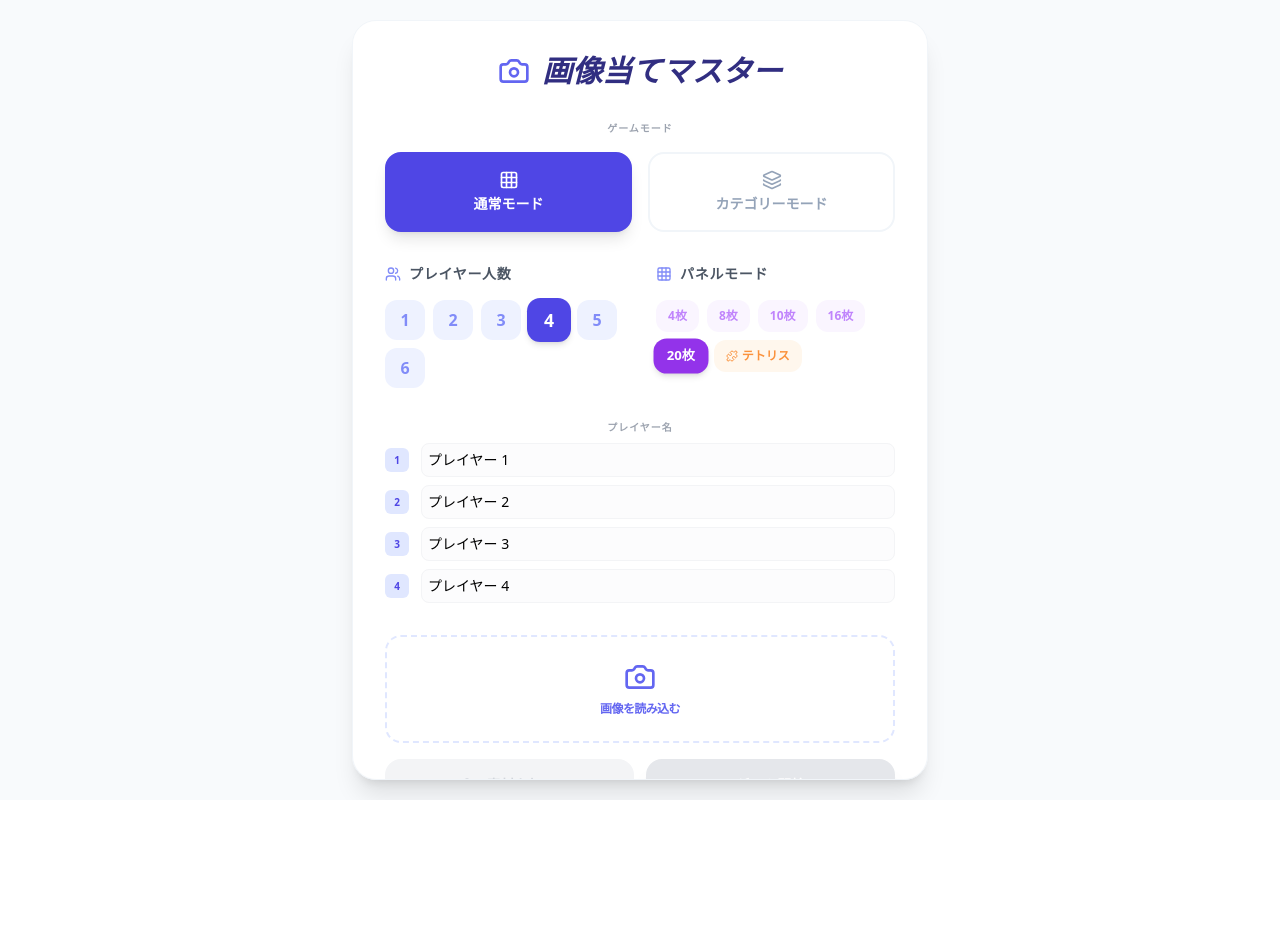
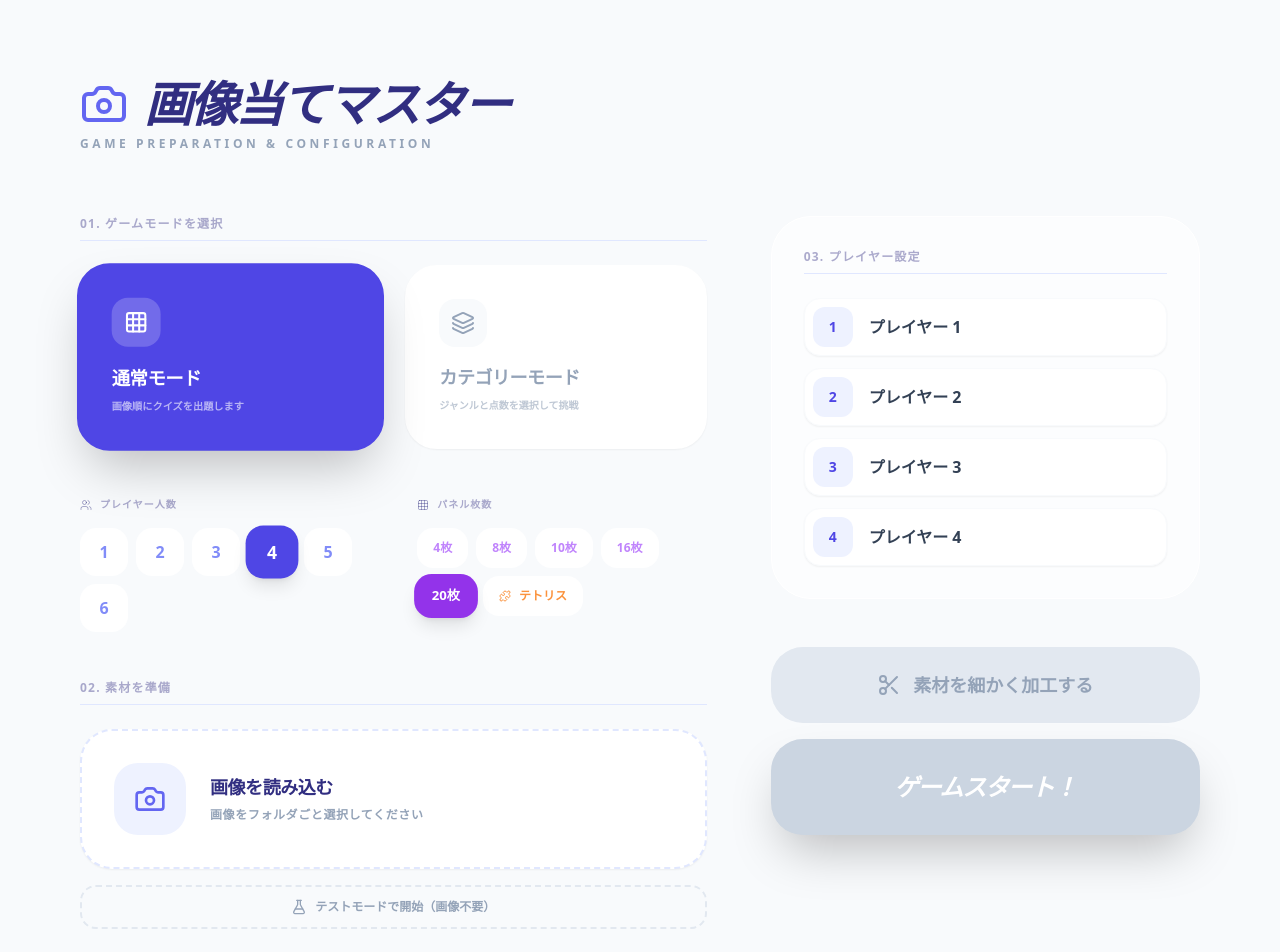
Before and after one commit to nck-imamiya/NCK01, a React (Vite) app in the folder image-game/: page / in a window 1280 px wide. Shown: the top 952 px of the page. Before the commit the page ends 800 px from the top, so only its background shows below. Built offline with nearby package versions, Linux system fonts and the light colour scheme.

Commit message:
テストモード追加、メニュー画面のレイアウト変更

```diff
--- a/image-game/src/App.jsx
+++ b/image-game/src/App.jsx
@@ -27,6 +27,7 @@ export default function App() {
     feedback, cutIn, msg, showAlert,
     basePoint,
     startGame,
+    startTestGame,
     handleAnswer,
     getGridClass,
     selectCategoryQuiz,
@@ -51,6 +52,7 @@ export default function App() {
         quizImages={quizImages}
         handleFolderSelect={handleFolderSelect} fileInputRef={fileInputRef}
         startGame={startGame}
+        startTestGame={startTestGame}
         setGameState={setGameState}
         msg={msg}
       />
--- a/image-game/src/SetupScreen.jsx
+++ b/image-game/src/SetupScreen.jsx
@@ -1,5 +1,5 @@
 import React from 'react';
-import { Camera, Users, Grid, Scissors, Puzzle, Layers } from 'lucide-react';
+import { Camera, Users, Grid, Scissors, Puzzle, Layers, FlaskConical } from 'lucide-react';
 import MessageBox from './MessageBox';
 
 export default function SetupScreen({
@@ -10,86 +10,118 @@ export default function SetupScreen({
   quizImages,
   handleFolderSelect, fileInputRef,
   startGame,
+  startTestGame,
   setGameState,
   msg,
 }) {
   return (
-    <div className="min-h-screen bg-slate-50 flex items-center justify-center p-4">
-      <div className="bg-white rounded-3xl shadow-xl p-8 w-full max-w-xl border border-slate-100 overflow-y-auto max-h-[95vh]">
-        <h1 className="text-3xl font-bold text-center mb-8 text-indigo-900 flex items-center justify-center gap-3 italic">
-          <Camera className="w-8 h-8 text-indigo-500" />
+    <div className="min-h-screen bg-slate-50 p-6 md:p-12 lg:p-20 overflow-y-auto">
+      <div className="max-w-6xl mx-auto">
+        <header className="mb-16">
+          <h1 className="text-5xl font-black text-indigo-900 flex items-center gap-4 italic mb-2 tracking-tighter">
+            <Camera className="w-12 h-12 text-indigo-500" />
           画像当てマスター
         </h1>
+          <p className="text-slate-400 font-bold uppercase tracking-[0.3em] text-xs">Game Preparation & Configuration</p>
+        </header>
 
-        <div className="mb-8">
-          <p className="text-gray-400 font-bold text-[10px] uppercase tracking-widest text-center mb-4">ゲームモード</p>
-          <div className="grid grid-cols-2 gap-4">
-            <button onClick={() => setGameMode('standard')} className={`py-4 rounded-2xl font-bold flex flex-col items-center gap-1 transition-all border-2 ${gameMode === 'standard' ? 'bg-indigo-600 text-white border-indigo-600 shadow-lg' : 'bg-white text-slate-400 border-slate-100 hover:border-indigo-200'}`}>
-              <Grid className="w-5 h-5" />
-              <span className="text-sm">通常モード</span>
+        <div className="grid grid-cols-1 lg:grid-cols-12 gap-16">
+          {/* 左カラム: 設定系 */}
+          <div className="lg:col-span-7 space-y-12">
+            <section>
+              <p className="text-indigo-900/40 font-black text-xs uppercase tracking-widest mb-6 border-b border-indigo-100 pb-2">01. ゲームモードを選択</p>
+              <div className="grid grid-cols-2 gap-6">
+                <button onClick={() => setGameMode('standard')} className={`p-8 rounded-[2rem] font-bold flex flex-col items-start gap-4 transition-all border-2 ${gameMode === 'standard' ? 'bg-indigo-600 text-white border-indigo-600 shadow-2xl scale-[1.02]' : 'bg-white text-slate-400 border-white hover:border-indigo-100 shadow-sm'}`}>
+                  <div className={`p-3 rounded-2xl ${gameMode === 'standard' ? 'bg-white/20' : 'bg-slate-50'}`}><Grid className="w-6 h-6" /></div>
+                  <div className="text-left">
+                    <span className="block text-lg font-black tracking-tight">通常モード</span>
+                    <span className={`text-[10px] opacity-60 ${gameMode === 'standard' ? 'text-white' : 'text-slate-400'}`}>画像順にクイズを出題します</span>
+                  </div>
                 </button>
-            <button onClick={() => setGameMode('category')} className={`py-4 rounded-2xl font-bold flex flex-col items-center gap-1 transition-all border-2 ${gameMode === 'category' ? 'bg-indigo-600 text-white border-indigo-600 shadow-lg' : 'bg-white text-slate-400 border-slate-100 hover:border-indigo-200'}`}>
-              <Layers className="w-5 h-5" />
-              <span className="text-sm">カテゴリーモード</span>
+                <button onClick={() => setGameMode('category')} className={`p-8 rounded-[2rem] font-bold flex flex-col items-start gap-4 transition-all border-2 ${gameMode === 'category' ? 'bg-indigo-600 text-white border-indigo-600 shadow-2xl scale-[1.02]' : 'bg-white text-slate-400 border-white hover:border-indigo-100 shadow-sm'}`}>
+                  <div className={`p-3 rounded-2xl ${gameMode === 'category' ? 'bg-white/20' : 'bg-slate-50'}`}><Layers className="w-6 h-6" /></div>
+                  <div className="text-left">
+                    <span className="block text-lg font-black tracking-tight">カテゴリーモード</span>
+                    <span className={`text-[10px] opacity-60 ${gameMode === 'category' ? 'text-white' : 'text-slate-400'}`}>ジャンルと点数を選択して挑戦</span>
+                  </div>
                 </button>
               </div>
-        </div>
+            </section>
 
-        <div className="grid grid-cols-2 gap-8 mb-8">
-          <div>
-            <p className="text-gray-600 font-semibold mb-4 flex items-center gap-2 text-sm uppercase tracking-wider">
-              <Users className="w-4 h-4 text-indigo-400" /> プレイヤー人数
+            <div className="grid grid-cols-2 gap-12">
+              <section>
+                <p className="text-indigo-900/40 font-black text-[10px] uppercase tracking-widest mb-4 flex items-center gap-2">
+                  <Users className="w-3 h-3" /> プレイヤー人数
                 </p>
                 <div className="flex flex-wrap gap-2">
                   {[1, 2, 3, 4, 5, 6].map(num => (
-                <button key={num} onClick={() => setPlayerCount(num)} className={`w-10 h-10 rounded-xl font-bold transition-all ${playerCount === num ? 'bg-indigo-600 text-white shadow-md scale-110' : 'bg-indigo-50 text-indigo-400 hover:bg-indigo-100'}`}>
+                    <button key={num} onClick={() => setPlayerCount(num)} className={`w-12 h-12 rounded-2xl font-black transition-all ${playerCount === num ? 'bg-indigo-600 text-white shadow-lg scale-110' : 'bg-white text-indigo-400 hover:bg-indigo-50'}`}>
                       {num}
                     </button>
                   ))}
                 </div>
-          </div>
-          <div>
-            <p className="text-gray-600 font-semibold mb-4 flex items-center gap-2 text-sm uppercase tracking-wider">
-              <Grid className="w-4 h-4 text-indigo-400" /> パネルモード
+              </section>
+              <section>
+                <p className="text-indigo-900/40 font-black text-[10px] uppercase tracking-widest mb-4 flex items-center gap-2">
+                  <Grid className="w-3 h-3" /> パネル枚数
                 </p>
                 <div className="flex flex-wrap gap-2">
                   {[4, 8, 10, 16, 20].map(num => (
-                <button key={num} onClick={() => setPanelConfig(num)} className={`px-3 py-2 rounded-xl font-bold transition-all text-xs ${panelConfig === num ? 'bg-purple-600 text-white shadow-md scale-110' : 'bg-purple-50 text-purple-400 hover:bg-purple-100'}`}>
+                    <button key={num} onClick={() => setPanelConfig(num)} className={`px-4 py-3 rounded-2xl font-black transition-all text-xs ${panelConfig === num ? 'bg-purple-600 text-white shadow-lg scale-110' : 'bg-white text-purple-400 hover:bg-purple-50'}`}>
                       {num}枚
                     </button>
                   ))}
-              <button onClick={() => setPanelConfig('tetris')} className={`px-3 py-2 rounded-xl font-bold transition-all text-xs flex items-center gap-1 ${panelConfig === 'tetris' ? 'bg-orange-500 text-white shadow-md scale-110' : 'bg-orange-50 text-orange-400 hover:bg-orange-100'}`}>
+                  <button onClick={() => setPanelConfig('tetris')} className={`px-4 py-3 rounded-2xl font-black transition-all text-xs flex items-center gap-2 ${panelConfig === 'tetris' ? 'bg-orange-500 text-white shadow-lg scale-110' : 'bg-white text-orange-400 hover:bg-orange-50'}`}>
                     <Puzzle className="w-3 h-3" /> テトリス
                   </button>
                 </div>
-          </div>
+              </section>
             </div>
 
-        <div className="space-y-2 mb-8">
-          <p className="text-gray-400 text-[10px] font-bold uppercase tracking-widest text-center">プレイヤー名</p>
+            <section>
+              <p className="text-indigo-900/40 font-black text-xs uppercase tracking-widest mb-6 border-b border-indigo-100 pb-2">02. 素材を準備</p>
+              <label className="w-full flex items-center gap-6 p-8 bg-white text-indigo-500 rounded-[2rem] cursor-pointer hover:bg-indigo-50 transition-all border-2 border-dashed border-indigo-100 shadow-sm group">
+                <div className="p-5 bg-indigo-50 rounded-3xl group-hover:bg-indigo-100 transition-colors"><Camera className="w-8 h-8" /></div>
+                <div className="flex-1 text-left">
+                  <span className="block text-lg font-black tracking-tight text-indigo-900">画像を読み込む</span>
+                  <span className="text-xs text-slate-400 font-bold uppercase tracking-wider">画像をフォルダごと選択してください</span>
+                </div>
+                <input type="file" ref={fileInputRef} webkitdirectory="true" directory="true" className="hidden" onChange={handleFolderSelect} />
+              </label>
+              {quizImages.length > 0 && <p className="mt-4 text-center text-emerald-600 font-black text-xs uppercase tracking-widest animate-bounce">✓ {quizImages.length} images loaded successfully</p>}
+
+              <button
+                onClick={startTestGame}
+                className="mt-4 w-full py-3 rounded-2xl border-2 border-dashed border-slate-200 text-slate-400 font-bold text-xs hover:bg-slate-50 transition-all flex items-center justify-center gap-2 group"
+              >
+                <FlaskConical className="w-4 h-4 group-hover:text-indigo-500 transition-colors" />
+                テストモードで開始（画像不要）
+              </button>
+            </section>
+          </div>
+
+          {/* 右カラム: プレイヤー & 開始 */}
+          <div className="lg:col-span-5 space-y-12">
+            <section className="bg-white/50 backdrop-blur-sm p-8 rounded-[2.5rem] border border-white">
+              <p className="text-indigo-900/40 font-black text-xs uppercase tracking-widest mb-6 border-b border-indigo-100 pb-2">03. プレイヤー設定</p>
+              <div className="space-y-3">
                 {players.map((p, idx) => (
-            <div key={p.id} className="flex items-center gap-3">
-              <span className="w-6 h-6 bg-indigo-100 text-indigo-600 rounded-md flex items-center justify-center font-bold text-[10px]">{idx + 1}</span>
-              <input type="text" value={p.name} maxLength={8} onChange={(e) => setPlayers(prev => prev.map(item => item.id === p.id ? { ...item, name: e.target.value } : item))} className="flex-1 p-1.5 border border-gray-100 rounded-lg focus:ring-2 focus:ring-indigo-500 outline-none transition-all bg-gray-50/50 focus:bg-white text-sm" />
+                  <div key={p.id} className="flex items-center gap-4 bg-white p-2 pr-4 rounded-2xl shadow-sm border border-slate-50">
+                    <span className="w-10 h-10 bg-indigo-50 text-indigo-600 rounded-xl flex items-center justify-center font-black text-sm">{idx + 1}</span>
+                    <input type="text" value={p.name} maxLength={8} onChange={(e) => setPlayers(prev => prev.map(item => item.id === p.id ? { ...item, name: e.target.value } : item))} className="flex-1 bg-transparent border-none outline-none font-bold text-slate-700 placeholder-slate-300" placeholder={`プレイヤー ${idx + 1}`} />
                   </div>
                 ))}
               </div>
+            </section>
 
             <div className="flex flex-col gap-4">
-          <label className="w-full flex flex-col items-center px-4 py-6 bg-white text-indigo-500 rounded-2xl border-2 border-indigo-100 border-dashed cursor-pointer hover:bg-indigo-50 transition-colors">
-            <Camera className="w-8 h-8 mb-2" />
-            <span className="text-xs font-bold uppercase tracking-tighter">画像を読み込む</span>
-            <input type="file" ref={fileInputRef} webkitdirectory="true" directory="true" className="hidden" onChange={handleFolderSelect} />
-          </label>
-          {quizImages.length > 0 && <p className="text-center text-green-600 font-bold text-[10px]">✓ {quizImages.length} 枚読み込み済み</p>}
-
-          <div className="grid grid-cols-2 gap-3">
-            <button onClick={() => setGameState('editing')} disabled={quizImages.length === 0} className={`py-4 rounded-2xl font-bold transition-all flex items-center justify-center gap-2 text-sm ${quizImages.length === 0 ? 'bg-gray-100 text-gray-300' : 'bg-white border-2 border-indigo-600 text-indigo-600 hover:bg-indigo-50 shadow-sm'}`}>
-              <Scissors className="w-4 h-4" /> 素材を加工
+              <button onClick={() => setGameState('editing')} disabled={quizImages.length === 0} className={`w-full py-6 rounded-[2rem] font-black transition-all flex items-center justify-center gap-3 text-lg ${quizImages.length === 0 ? 'bg-slate-200 text-slate-400 cursor-not-allowed' : 'bg-white border-2 border-indigo-600 text-indigo-600 hover:bg-indigo-50 shadow-xl'}`}>
+                <Scissors className="w-6 h-6" /> 素材を細かく加工する
                 </button>
-            <button onClick={startGame} disabled={quizImages.length === 0} className={`py-4 rounded-2xl font-black text-white shadow-xl transition-all text-sm uppercase ${quizImages.length === 0 ? 'bg-gray-200 text-gray-400' : 'bg-indigo-600 hover:bg-indigo-700 active:scale-95'}`}>
-              ゲーム開始
+              <button onClick={startGame} disabled={quizImages.length === 0} className={`w-full py-8 rounded-[2rem] font-black text-white shadow-2xl transition-all text-2xl uppercase italic tracking-tighter ${quizImages.length === 0 ? 'bg-slate-300' : 'bg-indigo-600 hover:bg-indigo-700 hover:scale-[1.02] active:scale-95 shadow-indigo-200'}`}>
+                ゲームスタート！
               </button>
+            </div>
           </div>
         </div>
       </div>
--- a/image-game/src/useGameManager.js
+++ b/image-game/src/useGameManager.js
@@ -56,12 +56,8 @@ export const useGameManager = (quizImages, setQuizImages) => {
     setTimeout(() => setMsg({ text: '', visible: false }), 2000);
   };
 
-  // ゲーム開始
-  const startGame = () => {
-    if (quizImages.length === 0) {
-      showAlert("画像を読み込んでください。");
-      return;
-    }
+  // 共通の開始処理
+  const executeGameStart = () => {
     setIsStageLoading(true);
     setPlayers(prev => prev.map(p => ({ ...p, score: 0 }))); // スコアをリセット
     setCurrentPlayerIdx(0);
@@ -81,6 +77,26 @@ export const useGameManager = (quizImages, setQuizImages) => {
       setCutIn(prev => ({ ...prev, visible: false }));
       setIsStageLoading(false);
     }, 2000);
+  };
+
+  // 通常のゲーム開始
+  const startGame = () => {
+    if (quizImages.length === 0) {
+      showAlert("画像を読み込んでください。");
+      return;
+    }
+    executeGameStart();
+  };
+
+  // テストモードで開始
+  const startTestGame = () => {
+    const mock = [
+      { url: 'https://placehold.jp/44/4f46e5/ffffff/1280x720.png?text=TEST%20QUESTION%201', name: 'テスト1', genre: 'テスト', pointValue: 100, isPlayed: false, settings: { scale: 1, x: 0, y: 0 } },
+      { url: 'https://placehold.jp/44/10b981/ffffff/1280x720.png?text=TEST%20QUESTION%202', name: 'テスト2', genre: 'テスト', pointValue: 200, isPlayed: false, settings: { scale: 1, x: 0, y: 0 } },
+      { url: 'https://placehold.jp/44/f59e0b/ffffff/1280x720.png?text=TEST%20QUESTION%203', name: 'テスト3', genre: 'テスト', pointValue: 300, isPlayed: false, settings: { scale: 1, x: 0, y: 0 } }
+    ];
+    setQuizImages(mock);
+    executeGameStart();
   };
 
   // パネルの初期化
@@ -227,6 +243,7 @@ export const useGameManager = (quizImages, setQuizImages) => {
     isTransitioning, setIsTransitioning,
     basePoint,
     startGame,
+    startTestGame,
     initPanels,
     handleAnswer,
     nextTurn,
```
Also changed, not shown: image-game/src/PlayingScreen.jsx (+5 -5 lines). Lines whose indentation alone changed are shown as unchanged.
